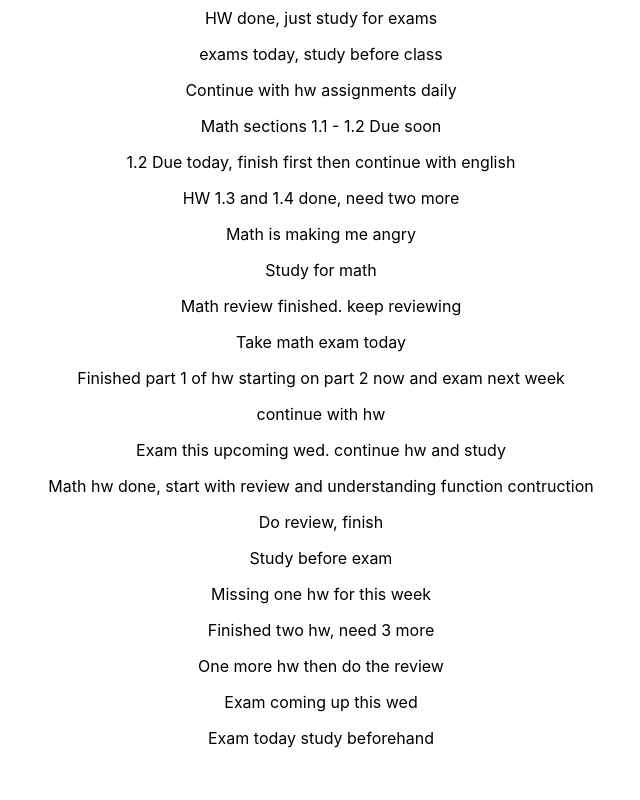
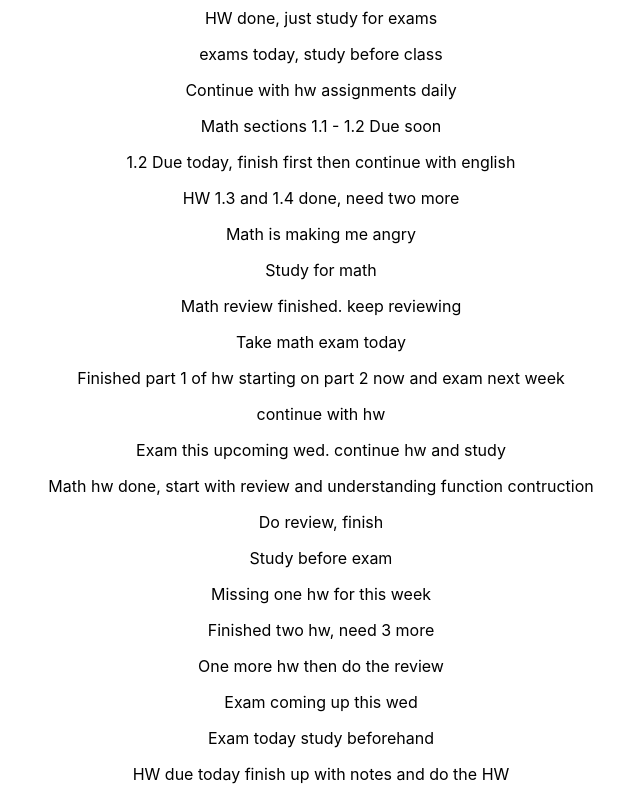
Before and after one commit to jsoomie/school-notebook, a React (Create React App) app: page /math in a window 1280 px wide. Shown: the part 398-1198 px from the top of the page, without its empty margins (319-959 px from the left). Before the commit the page ends 1162 px from the top, so only its background shows below. Built offline with nearby package versions, Linux system fonts and the light colour scheme.

Commit message:
chore: update math

```diff
--- a/src/pages/Math/Math.tsx
+++ b/src/pages/Math/Math.tsx
@@ -36,6 +36,7 @@ export const Math = () => {
       <p>One more hw then do the review</p>
       <p>Exam coming up this wed</p>
       <p>Exam today study beforehand</p>
+      <p>HW due today finish up with notes and do the HW</p>
     </div>
   );
 };
```
